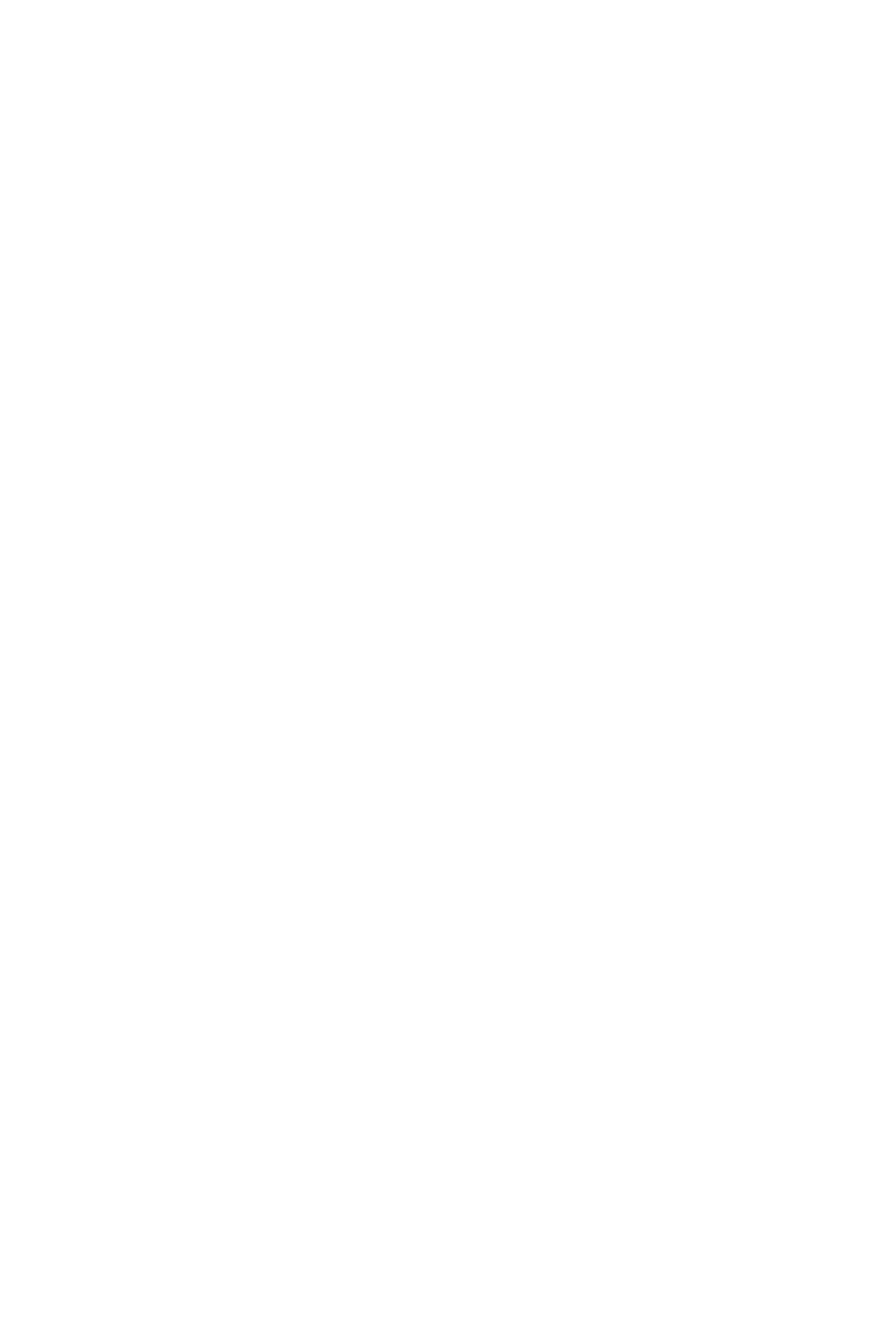
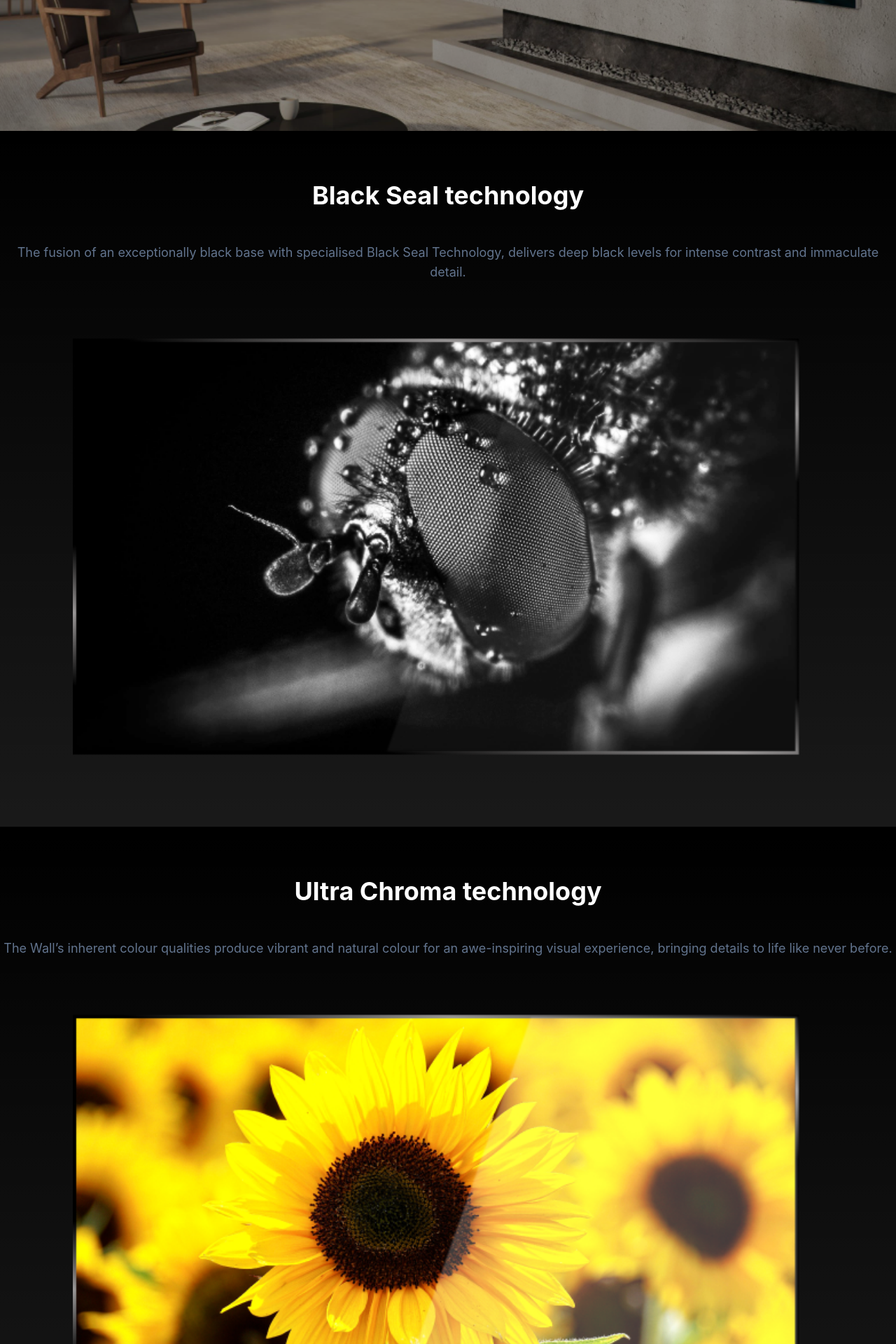
Before and after one commit to abhijithpr08/The_wall, a React (Vite) app: page / in a window 1280 px wide. Shown: the part 2280-4200 px from the top of the page at 70% size. Before the commit the page ends 1700 px from the top, so only its background shows below. Built offline with nearby package versions, Linux system fonts and the light colour scheme.

Commit message:
completed freaturs section

```diff
--- a/src/App.jsx
+++ b/src/App.jsx
@@ -1,6 +1,12 @@
 import React, { useEffect, useRef, useState } from 'react'
 import Navbar from './components/Navbar'
 import Hero from './components/Hero'
+import FrameImg from './assets/38_frame_17.png'
+import BlackSeal from './components/BlackSeal'
+import UltraChroma from './components/UltraChroma'
+import AiUpscaling from './components/AiUpscaling'
+import QuantumHdr from './components/QuantumHdr'
+import Download from './components/ui/Download'
 
 const App = () => {
   const heroRef = useRef(null)
@@ -36,9 +42,17 @@ const App = () => {
   }, [])
 
   return (
-    <div className='bg-slate-950'>
+    <div className='bg-black'>
       <Navbar top={navTop} blur={navBlur} />
       <Hero ref={heroRef} />
+      <img src={FrameImg} alt="Decoration" className='w-full'/>
+      <BlackSeal/>
+      <UltraChroma/>
+      <AiUpscaling/>
+      <QuantumHdr/>
+      <div className="flex justify-center py-8">
+        <Download color="white" variant="outline" />
+      </div>
     </div>
   )
 }
--- /dev/null
+++ b/src/components/AiUpscaling.jsx
@@ -0,0 +1,26 @@
+import React from "react";
+import AiUpscalingImg from "../assets/74_group_21.png";
+
+const AiUpscaling = () => {
+  return (
+    <div className="py-10 bg-gradient-to-t from-white/10 to-transparent">
+      <h1 className="text-white text-4xl font-bold text-center py-8">
+        AI Upscaling technology
+      </h1>
+      <p className="text-slate-500 text-lg text-center py-4">
+        An intuitive resolution-to-screen size adaption powered by the Quantum
+        Processor Flex, delivers a perfect view of reality in any size for a
+        truly immersive experience.{" "}
+      </p>
+      <div className="w-full max-w-[1200px] mx-auto px-4 md:px-8 lg:px-16 py-8">
+        <img
+          src={AiUpscalingImg}
+          alt="Ai Upscaling"
+          className="w-full m-auto"
+        />
+      </div>
+    </div>
+  );
+};
+
+export default AiUpscaling;
--- /dev/null
+++ b/src/components/BlackSeal.jsx
@@ -0,0 +1,22 @@
+import React from 'react'
+import BlackSealImage from '../assets/48_group_19.png'
+
+const BlackSeal = () => {
+  return (
+    <div className='py-10 bg-gradient-to-t from-white/10 to-transparent'>
+        <h1 className='text-white text-4xl font-bold text-center py-8'>Black Seal technology</h1>
+        <p className='text-slate-500 text-lg text-center py-4'>
+            The fusion of an exceptionally black base with specialised Black Seal Technology, delivers deep black levels for intense contrast and immaculate detail.
+        </p>
+        <div className='w-full max-w-[1200px] mx-auto px-4 md:px-8 lg:px-16 py-8'>
+            <img
+                src={BlackSealImage}
+                alt="Black Seal"
+                className='w-full m-auto'
+            />
+        </div>
+    </div>
+  )
+}
+
+export default BlackSeal
--- /dev/null
+++ b/src/components/QuantumHdr.jsx
@@ -0,0 +1,25 @@
+import React from 'react'
+import QuantumHdrImg from '../assets/103_frame_29.png'
+
+const QuantumHdr = () => {
+  return (
+    <div className="py-10 bg-gradient-to-t from-white/10 to-transparent">
+          <h1 className="text-white text-4xl font-bold text-center py-8">
+            Quantum HDR technology
+          </h1>
+          <p className="text-slate-500 text-lg text-center py-4">
+            Boasting the industry’s best picture quality engine, The Wall utilises advanced HDR picture refinement technologies to render optimum peak brightness and
+contrast in every single scene.
+          </p>
+          <div className="w-full max-w-[1200px] mx-auto px-4 md:px-8 lg:px-16 py-8">
+            <img
+              src={QuantumHdrImg}
+              alt="Quantum HDR"
+              className="w-full m-auto"
+            />
+          </div>
+        </div>
+  )
+}
+
+export default QuantumHdr
--- /dev/null
+++ b/src/components/UltraChroma.jsx
@@ -0,0 +1,25 @@
+import React from "react";
+import UltraChromaImg from "../assets/61_group_20.png";
+
+const UltraChroma = () => {
+  return (
+    <div className="py-10 bg-gradient-to-t from-white/10 to-transparent">
+      <h1 className="text-white text-4xl font-bold text-center py-8">
+        Ultra Chroma technology
+      </h1>
+      <p className="text-slate-500 text-lg text-center py-4">
+        The Wall’s inherent colour qualities produce vibrant and natural colour
+        for an awe-inspiring visual experience, bringing details to life like
+        never before.{" "}
+      </p>
+      <div className="w-full max-w-[1200px] mx-auto px-4 md:px-8 lg:px-16 py-8">
+        <img
+          src={UltraChromaImg}
+          alt="Ultra Chroma"
+          className="w-full m-auto"
+        />
+      </div>
+    </div>
+  );
+};
+export default UltraChroma;
--- /dev/null
+++ b/src/components/ui/Download.jsx
@@ -0,0 +1,38 @@
+import React from 'react'
+
+const Download = ({
+  children = 'Download Brochure',
+  color = 'white',
+  variant = 'outline', // 'outline' | 'filled'
+  className = '',
+  ...props
+}) => {
+  const isWhite = color === 'white'
+  const base = 'inline-flex items-center justify-center rounded-xl border px-6 py-3 text-sm font-medium transition duration-200 gap-3'
+
+  const variantClasses =
+    variant === 'filled'
+      ? isWhite
+        ? 'bg-white text-black border-white hover:bg-white/90'
+        : 'bg-black text-white border-black hover:bg-slate-900'
+      : isWhite
+      ? 'bg-transparent text-white border-white hover:bg-white/10'
+      : 'bg-transparent text-black border-black hover:bg-black/10'
+
+  return (
+    <button
+      type="button"
+      className={`${base} ${variantClasses} ${className}`}
+      {...props}
+    >
+      <svg xmlns="http://www.w3.org/2000/svg" className="w-5 h-5" viewBox="0 0 24 24" fill="none" stroke="currentColor" strokeWidth="1.5" strokeLinecap="round" strokeLinejoin="round" aria-hidden>
+        <path d="M21 15v4a2 2 0 0 1-2 2H5a2 2 0 0 1-2-2v-4" />
+        <polyline points="7 10 12 15 17 10" />
+        <line x1="12" y1="15" x2="12" y2="3" />
+      </svg>
+      <span>{children}</span>
+    </button>
+  )
+}
+
+export default Download
```
